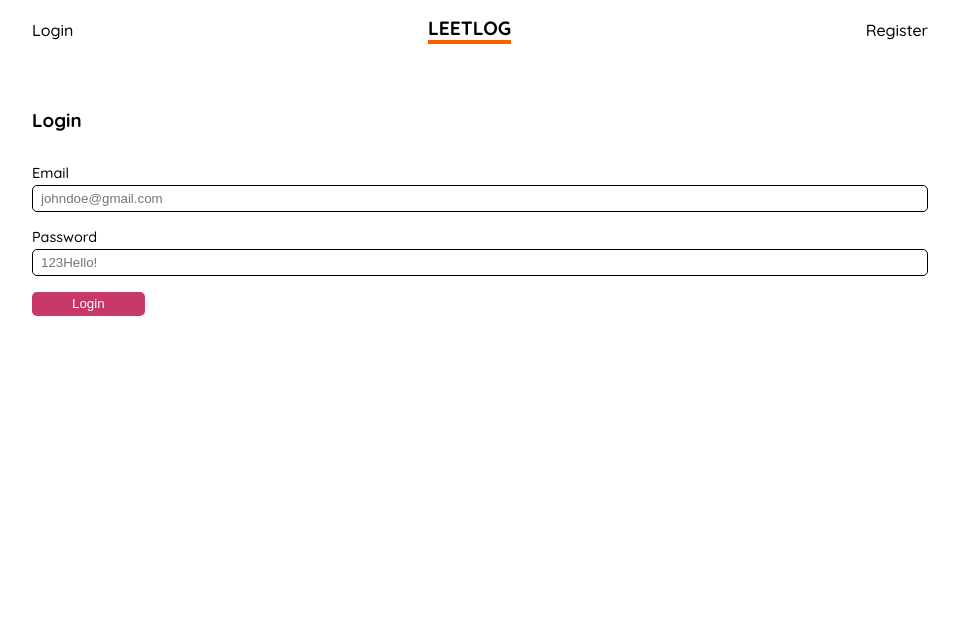
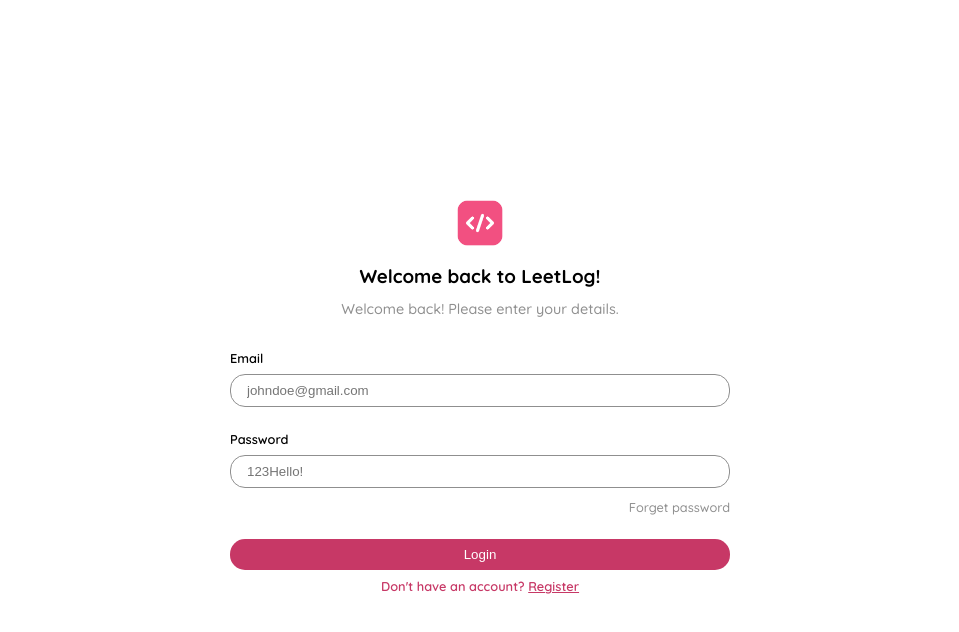
Before and after one commit to pichsophaneatdy/LeetLog, a React (Create React App) app: page / in a window 1280 px wide. Shown: the top 632 px of the page, without its empty margins (160-1119 px from the left). Built offline with nearby package versions, Linux system fonts and the light colour scheme; the HTML template or start-up script is replaced by a standard one.

Commit message:
Redesign login and register page

```diff
--- a/package.json
+++ b/package.json
@@ -7,6 +7,7 @@
     "@testing-library/jest-dom": "^5.17.0",
     "@testing-library/react": "^13.4.0",
     "@testing-library/user-event": "^13.5.0",
+    "dompurify": "^3.0.5",
     "firebase": "^10.1.0",
     "framer-motion": "^10.13.0",
     "graphql": "^16.7.1",
--- a/src/components/Form/Form.scss
+++ b/src/components/Form/Form.scss
@@ -17,7 +17,7 @@
         display: flex;
         flex-direction: column;
         gap: 0.2rem;
-        margin-bottom: 1rem;
+        margin-bottom: 1.5rem;
     }
     &__radio-control {
         margin-bottom: 1rem;
@@ -26,13 +26,14 @@
         margin-bottom: 0.5rem;
     }
     &__label {
-        font-size: 0.9rem;
-        font-weight: 500;
+        font-size: 0.8rem;
+        font-weight: 600;
+        margin-bottom: 0.3rem;;
     }
     &__input {
-        border: solid 1.5px black;
-        border-radius: 5px;
-        padding: 0.3rem 0.5rem;
+        border: solid 0.5px #8F8F8F;
+        border-radius: 15px;
+        padding: 0.5rem 1rem;
     }
     &__radio-input {
         margin-right: 0.2rem;
@@ -44,11 +45,13 @@
         resize: none;
     }
     &__btn {
+        font-weight: 500;
+        width: 100%;
         background-color: $pink;
         color: white;
         border: none;
-        padding: 0.3rem 2.5rem;
-        border-radius: 5px;
+        padding: 0.5rem 2.5rem;
+        border-radius: 15px;
         cursor: pointer;
         &:hover {
             background-color: $orange;
--- a/src/components/Header/Header.jsx
+++ b/src/components/Header/Header.jsx
@@ -35,7 +35,7 @@
     return (
         <>
             {
-                isMobileHeaderOpen && (
+                isMobileHeaderOpen && (pathname === "/home" || pathname === "/addNewLeetcode") && (
                     <motion.header
                         initial={false}
                         animate={isMobileHeaderOpen ? "open" : "closed"}
@@ -49,20 +49,6 @@
                             className="header__mobile__icon"
                             alt="Cross Icon"/>
                         <nav className="header__mobile__nav">
-                            {
-                                (pathname === "/" || pathname === "/register") ? (
-                                    <>
-                                        <Link onClick={()=> setIsMobileHeaderOpen(false)} to="/" className="header__mobile__link">
-                                            <p className="header__mobile__text">01</p>
-                                            <p className="header__mobile__text">Login</p>
-                                        </Link>
-                                        <Link onClick={()=> setIsMobileHeaderOpen(false)} to="/register" className="header__mobile__link">
-                                            <p className="header__mobile__text">02</p>
-                                            <p className="header__mobile__text">Register</p>
-                                        </Link>
-                                    </>
-                                ) : (
-                                    <>
                             <Link onClick={()=> setIsMobileHeaderOpen(false)} to="/home" className="header__mobile__link">
                                             <p className="header__mobile__text">01</p>
                                             <p className="header__mobile__text">Leetcode Archives</p>
@@ -81,35 +67,13 @@
                                             <p className="header__mobile__text">03</p>
                                             <p className="header__mobile__text">Sign Out</p>
                                         </Link>
-                                    </>
-                                )
-                            }
-
                         </nav>
                     </motion.header>
                 )
             }
+            {
+                (pathname === "/home" || pathname === "/addNewLeetcode") && (
                     <header className="header">
-                {
-                    (pathname === "/" || pathname === "/register") ? (
-                        <>
-                            <Link to="/" className="header__link">
-                                Login
-                            </Link>
-                            <Link to="/" className="header__logo">LEETLOG</Link>
-                            <motion.img
-                                whileHover={{scale: 1.2, transition: {duration: 0.5}}}
-                                onClick={()=>setIsMobileHeaderOpen(true)}
-                                src={menu}
-                                className="header__menu"
-                                alt="Hamburger Menu"
-                            />
-                            <Link to="/register" className="header__link">
-                                Register
-                            </Link>
-                        </>
-                    ) : (
-                        <>
                         <Link to="/home" className="header__link">
                             Leetcode Archives
                         </Link>
@@ -135,11 +99,10 @@
                                 Sign Out
                             </Link>
                         </div>
-                        </>
+                    </header>
                 )
             }
 
-            </header>
         </>
 
     )
--- /dev/null
+++ b/src/components/UserForm/UserForm.jsx
@@ -0,0 +1,48 @@
+import React from 'react'
+import logo from "../../assets/logo.png";
+import "./UserForm.scss";
+import { Link } from 'react-router-dom';
+const UserForm = ({handleSubmit, errMsg, btn,email, setEmail, pwd, setPwd, title, subtitle}) => {
+    return (
+        <div className="user-form">
+            <div className="user-form__header">
+                <img src={logo} alt="" className="user-form__header__logo" />
+                <h3 className="user-form__title">{title}</h3>
+                <p className="user-form__subtitle">{subtitle}</p>
+            </div>
+            <form onSubmit={handleSubmit} className="user-form__form">
+                {errMsg && <p className="form__error">{errMsg}</p>}
+                <div className="form__control">
+                    <label className="form__label">Email</label>
+                    <input value={email} onChange={(e)=>setEmail(e.target.value)} type="email" placeholder='johndoe@gmail.com' className="form__input" />
+                </div>
+                <div className="form__control">
+                    <label className="form__label">Password</label>
+                    <input value={pwd} onChange={(e)=>setPwd(e.target.value)} type="password" placeholder="123Hello!" className="form__input" />
+                    {btn === "Login" && (
+                        <div className="user-form__container">
+                            <p className="user-form__text">Forget password</p>
+                        </div>
+                    )}
+                </div>
+                <div className="form__btn-container">
+                    <button className="form__btn">{btn}</button>
+                </div>
+                {
+                    btn === "Login" ? (
+                        <p className="user-form__text2">
+                            Don't have an account? <Link className="user-form__link" to="/register">Register</Link>
+                        </p>
+                    ) : (
+                        <p className="user-form__text2">
+                            Already have an account? <Link className="user-form__link" to="/">Login</Link>
+                        </p>
+                    )
+                }
+                <p className="user-form__text2"></p>
+            </form>
+        </div>
+    )
+}
+
+export default UserForm
--- /dev/null
+++ b/src/components/UserForm/UserForm.scss
@@ -0,0 +1,60 @@
+@use "../../styles/_mixins" as *;
+@use "../../styles/_variables" as *;
+
+.user-form {
+    height: 100vh;
+    display: flex;
+    flex-direction: column;
+    justify-content: center;
+    align-items: center;
+    padding: 0 1rem;
+    max-width: 500px;
+    margin: 0 auto;
+    &__header {
+        display: flex;
+        flex-direction: column;
+        align-items: center;
+        margin-bottom: 2rem;
+        &__logo {
+            width: 50px;
+        }
+
+    }
+    &__form {
+        width: 100%;
+    }
+    &__title {
+        margin-top: 1rem;
+    };
+    &__subtitle {
+        font-size: 0.9rem;
+        margin-top: 0.8rem;
+        color: #8F8F8F;
+        font-weight: 500;
+    }
+    &__text {
+        color: #8F8F8F;
+        font-size: 0.8rem;
+        font-weight: 500;
+    }
+    &__container {
+        display: flex;
+        justify-content: end;
+        margin-top: 0.5rem;
+    }
+    &__text2 {
+        color: $pink;
+        font-size: 0.8rem;
+        font-weight: 600;
+        text-align: center;
+        margin-top: 0.5rem;
+    }
+    &__text2 a {
+        color: $pink;
+        cursor: pointer;
+        &:hover {
+            color: black;
+            transition: all 0.3s;
+        }
+    }
+}
--- a/src/pages/DetailPage/DetailPage.scss
+++ b/src/pages/DetailPage/DetailPage.scss
@@ -42,11 +42,13 @@
         justify-content: space-between;
     }
     &__group {
+        font-size: 0.9rem;
         @include tablet{
             width: 50%;
         }
     }
     &__group2 {
+        font-size: 0.9rem;
         @include tablet {
             width: 50%;
         }
--- a/src/pages/LoginPage/LoginPage.jsx
+++ b/src/pages/LoginPage/LoginPage.jsx
@@ -3,6 +3,8 @@
 import {auth} from "../../firebase";
 import { useNavigate } from 'react-router-dom';
 import "./LoginPage.scss";
+import UserForm from '../../components/UserForm/UserForm';
+import logo from "../../assets/logo.png";
 
 const LoginPage = () => {
     const navigate = useNavigate();
@@ -21,7 +23,7 @@
             .catch((error) => {
                 const errorCode = error.code;
                 const errorMessage = error.message;
-                setErrMsg(`${errorCode.toString()}: ${errMsg.toString()}`);
+                setErrMsg(`${errorCode.toString()}: ${errorMessage.toString()}`);
                 // Display error on the form and allow user to sign in again
                 setTimeout(() => {
                     setErrMsg("");
@@ -32,23 +34,17 @@
 
     }
     return (
-        <div className="login">
-            <h3 className="login__title">Login</h3>
-            <form onSubmit={handleSubmit} className="login__form">
-                {errMsg && <p className="form__error">{errMsg}</p>}
-                <div className="form__control">
-                    <label className="form__label">Email</label>
-                    <input value={email} onChange={(e)=>setEmail(e.target.value)} type="text" placeholder='johndoe@gmail.com' className="form__input" />
-                </div>
-                <div className="form__control">
-                    <label className="form__label">Password</label>
-                    <input value={pwd} onChange={(e)=>setPwd(e.target.value)} type="text" placeholder="123Hello!" className="form__input" />
-                </div>
-                <div className="form__btn-container">
-                    <button className="form__btn">Login</button>
-                </div>
-            </form>
-        </div>
+            <UserForm
+                title="Welcome back to LeetLog!"
+                subtitle="Welcome back! Please enter your details."
+                handleSubmit={handleSubmit}
+                errMsg={errMsg}
+                email={email}
+                setEmail={setEmail}
+                pwd={pwd}
+                setPwd={setPwd}
+                btn="Login"
+            />
     )
 }
 
--- a/src/pages/RegisterPage/RegisterPage.jsx
+++ b/src/pages/RegisterPage/RegisterPage.jsx
@@ -3,7 +3,7 @@
 import {auth} from "../../firebase";
 import {createUserWithEmailAndPassword} from "firebase/auth";
 import "./RegisterPage.scss";
-
+import UserForm from '../../components/UserForm/UserForm';
 const RegisterPage = () => {
     const navigate = useNavigate();
 
@@ -32,23 +32,17 @@
             })
     }
     return (
-        <div className="register">
-            <h3 className="register__title">Register</h3>
-            <form onSubmit={handleSubmit} className="register__form">
-                {errMsg && <p className="form__error">{errMsg}</p>}
-                <div className="form__control">
-                    <label className="form__label">Email</label>
-                    <input value={email} onChange={(e)=>setEmail(e.target.value)} type="text" placeholder='johndoe@gmail.com' className="form__input" />
-                </div>
-                <div className="form__control">
-                    <label className="form__label">Password</label>
-                    <input value={pwd} onChange={(e)=>setPwd(e.target.value)} type="text" placeholder="123Hello!" className="form__input" />
-                </div>
-                <div className="form__btn-container">
-                    <button className="form__btn">Register</button>
-                </div>
-            </form>
-        </div>
+        <UserForm
+            title="Welcome to LeetLog!"
+            subtitle="We are excited to have you. Please enter your details"
+            handleSubmit={handleSubmit}
+            errMsg={errMsg}
+            email={email}
+            setEmail={setEmail}
+            pwd={pwd}
+            setPwd={setPwd}
+            btn="Register"
+        />
     )
 }
 
```
Also changed, not shown: src/pages/DetailPage/DetailPage.jsx (+8 -3 lines), src/assets/logo.png (added), 1 other file (tests, documents, lock files or other folders). Lines whose indentation alone changed are shown as unchanged.
